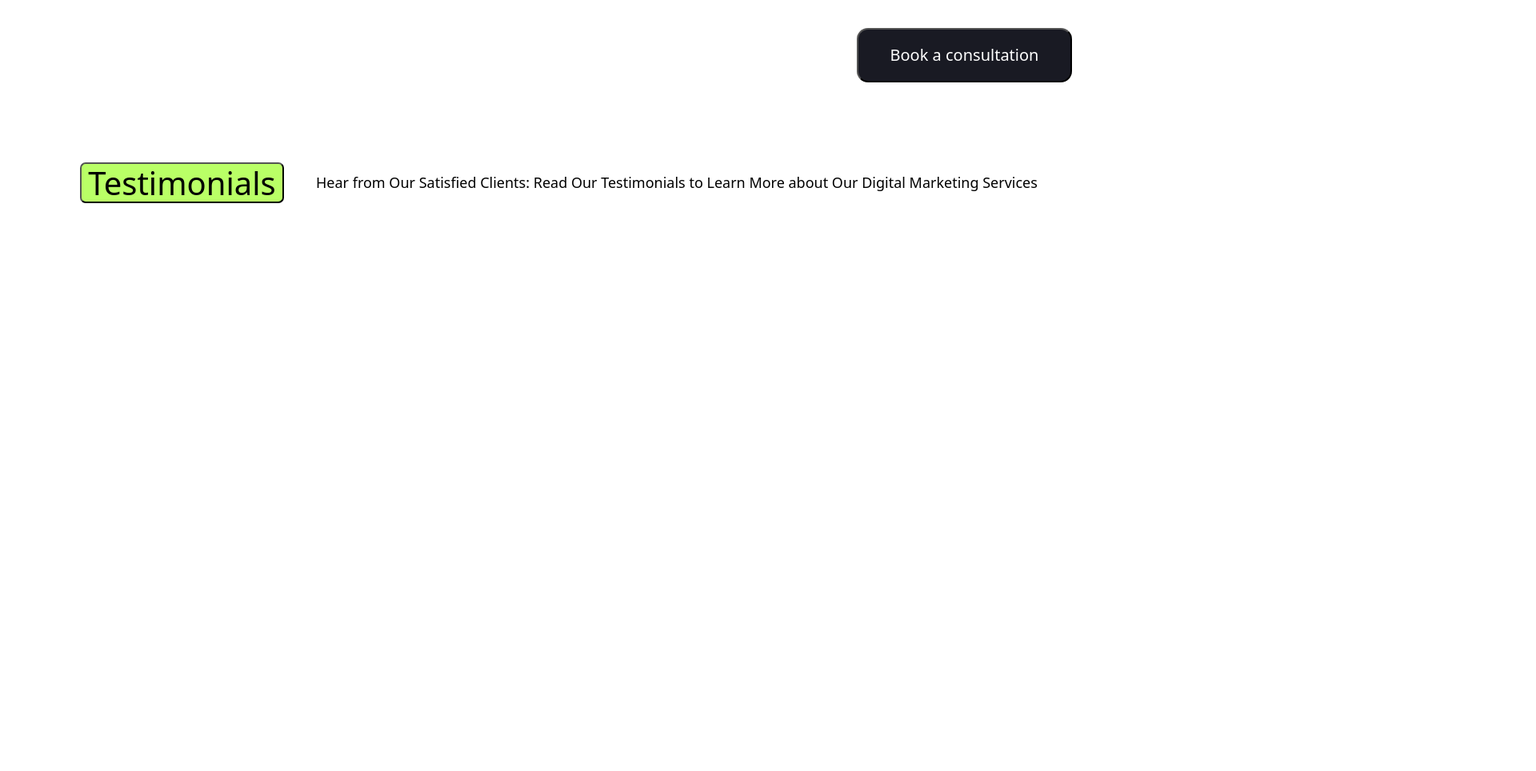
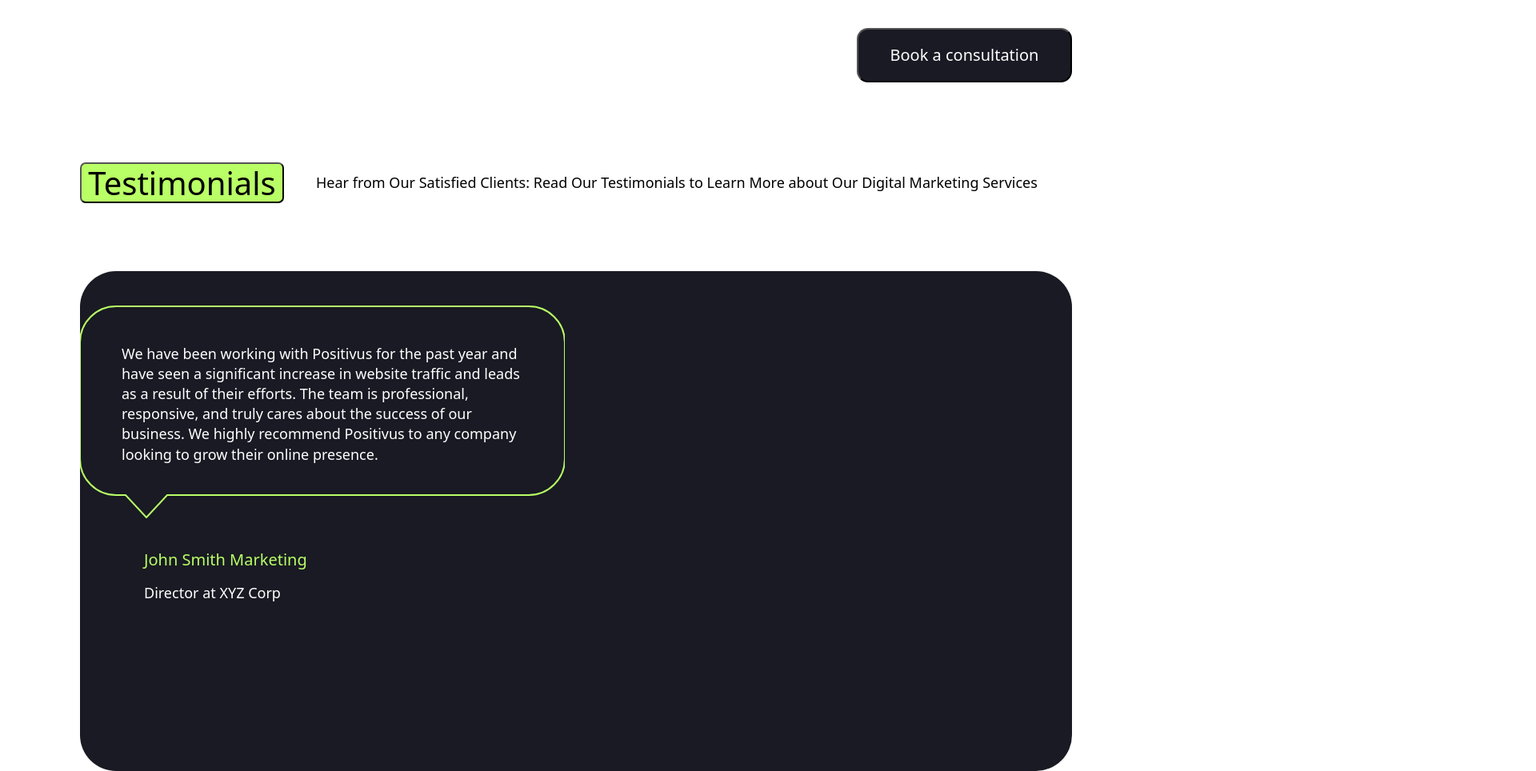
Before and after one commit to GennadiyTsekhmistro/positivus-landing-page-design, a website built with Vite: page index.html in a window 1280 px wide. Shown: the part 5628-6592 px from the top of the page at 80% size, 1920 px wide, since content can reach past the window. Before the commit the page ends 5885 px from the top, so only its background shows below. Built offline with nearby package versions, Linux system fonts and the light colour scheme; files whose address does not match are found by name.

Commit message:
modified:   index.html         modified:   src/css/styles.css

```diff
--- a/index.html
+++ b/index.html
@@ -14,7 +14,6 @@
       rel="stylesheet"
       href="https://cdn.jsdelivr.net/npm/modern-normalize@2.0.0/modern-normalize.min.css"
     />
-
   </head>
   <body>
     <!-- #region landing-page -->
@@ -681,14 +680,66 @@
 
       <!-- #region Testimonials -->
 
-<div class="testimonials-subheading">
+      <div class="testimonials-subheading">
         <button class="testimonials-button">Testimonials</button>
         <p class="testimonials-text">
-          Hear from Our Satisfied Clients: Read Our Testimonials to Learn More about Our Digital Marketing Services
+          Hear from Our Satisfied Clients: Read Our Testimonials to Learn More
+          about Our Digital Marketing Services
         </p>
       </div>
 
       <!-- #endregion Testimonials -->
+
+      <!-- #region Testimonials block -->
+
+      <div class="testimonials-block">
+        <div class="testimonials-cards">
+          <div class="testimonials-cards-illustration">
+            <div class="testimonial-card">
+              <svg class="card-bg" viewBox="0 0 606 266" fill="none">
+                <path
+                  d="
+                    M45 1
+                    H561
+                    C585.853 1 606 21.1472 606 46
+                    V192
+                    C606 216.853 585.853 237 561 237
+
+                    H109
+                    L83 265
+                    L57 237
+
+                    H45
+                    C20.1472 237 0 216.853 0 192
+                    V46
+                    C0 21.1472 20.1472 1 45 1
+                    Z
+                    "
+                  fill="#191A23"
+                  stroke="#B9FF66"
+                  stroke-width="2"
+                />
+              </svg>
+
+              <!-- контент -->
+              <p class="testimonial-text">
+                We have been working with Positivus for the past year and have
+                seen a significant increase in website traffic and leads as a
+                result of their efforts. The team is professional, responsive,
+                and truly cares about the success of our business. We highly
+                recommend Positivus to any company looking to grow their online
+                presence.
+              </p>
+            </div>
+            <div class="testimonial-content">
+              <p class="testimonial-author">John Smith Marketing</p>
+              <p class="testimonial-position">Director at XYZ Corp</p>
+            </div>
+          </div>
+        </div>
+      </div>
+
+      <!-- #endregion Testimonials block -->
     </main>
 
     <!-- #region footer -->
--- a/src/css/styles.css
+++ b/src/css/styles.css
@@ -1299,6 +1299,7 @@ ul {
 
 .testimonials-subheading {
   margin-top: 100px;
+  margin-bottom: 85px;
   display: flex;
   align-items: center;
   justify-content: flex-start;
@@ -1335,3 +1336,87 @@ ul {
 }
 
 /* #endregion Testimonials */
+
+
+/* #region Testimonials block */
+
+.testimonials-block {
+  border-radius: 45px;
+  background: var(--dark);
+  width: 1240px;
+  height: 625px;
+}
+
+.testimonials-cards {
+  display: flex;
+  align-items: flex-start;
+  justify-content: center;
+  flex-direction: column;
+  gap: 124px;
+  width: 1918px;
+  height: 473px;
+
+}
+
+.testimonials-cards-illustration {
+  display: flex;
+  align-items: flex-start;
+  justify-content: center;
+  flex-direction: column;
+  gap: 20px;
+  width: 606px;
+  height: 335px;
+
+}
+
+.card-bg {
+  position: absolute;
+  inset: 0;
+  width: 606px;
+  height: 266px;
+  z-index: 0;
+  pointer-events: none;
+
+}
+
+.testimonial-card {
+  position: relative;
+  width: 606px;
+  height: 266px;
+  background: var(--dark);
+  border-radius: 20px;
+  /* padding: 20px; */
+  overflow: wisible;
+}
+
+.testimonial-text {
+  position: relative;
+  z-index: 2;
+  color: white;
+  font-weight: 400;
+  font-size: 18px;
+  color: #fff;
+  line-height: 1.4;
+  width: 502px;
+  height: 138px;
+  margin: 48px 52px 80px 52px;
+}
+
+.testimonial-author {
+
+  font-weight: 500;
+  font-size: 20px;
+  color: var(--green);
+}
+
+.testimonial-position {
+  font-weight: 400;
+  font-size: 18px;
+  color: #fff;
+}
+
+.testimonial-content {
+  margin-left: 80px;
+}
+
+/* #endregion Testimonials block */
```
Also changed, not shown: dist/index.html.
